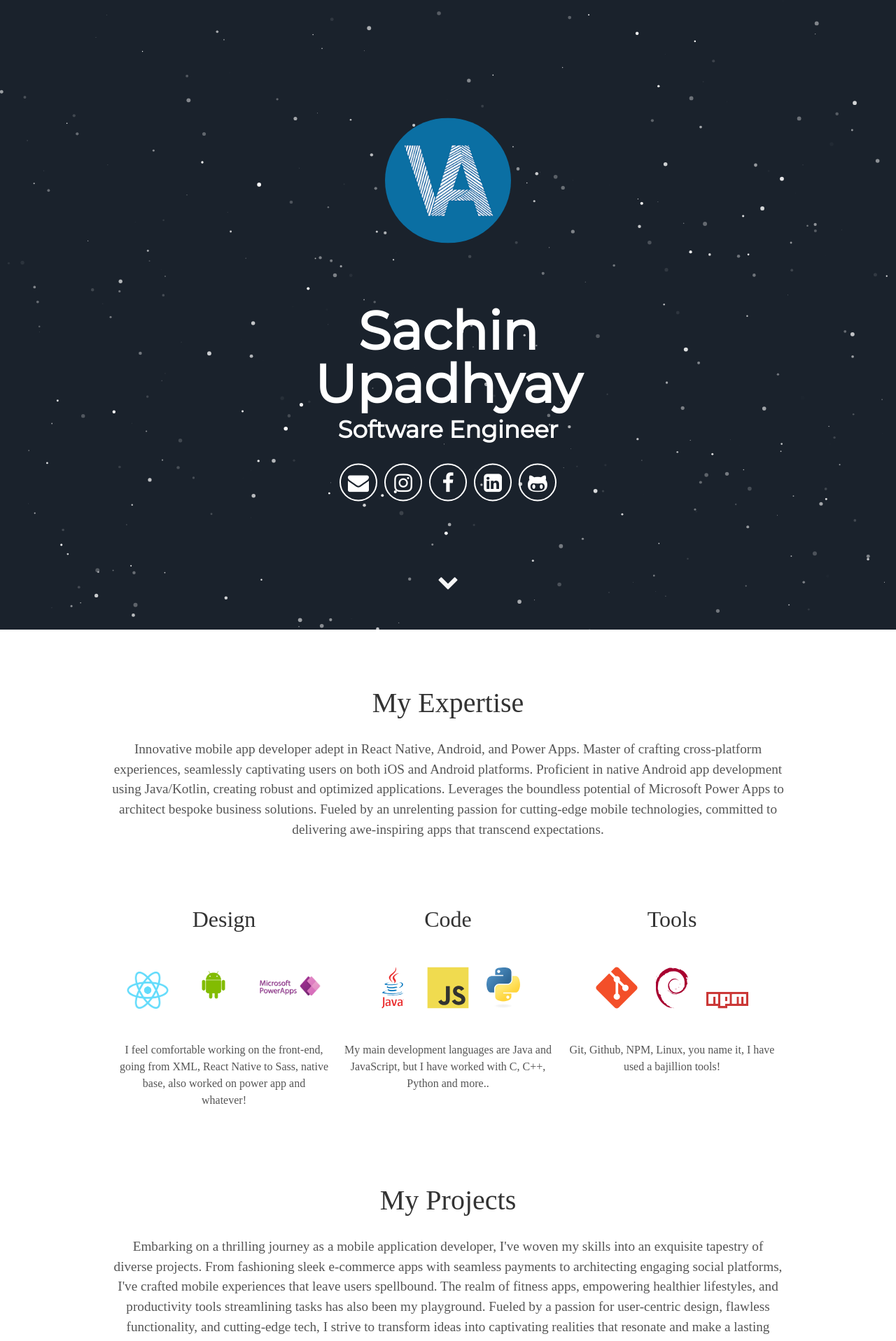
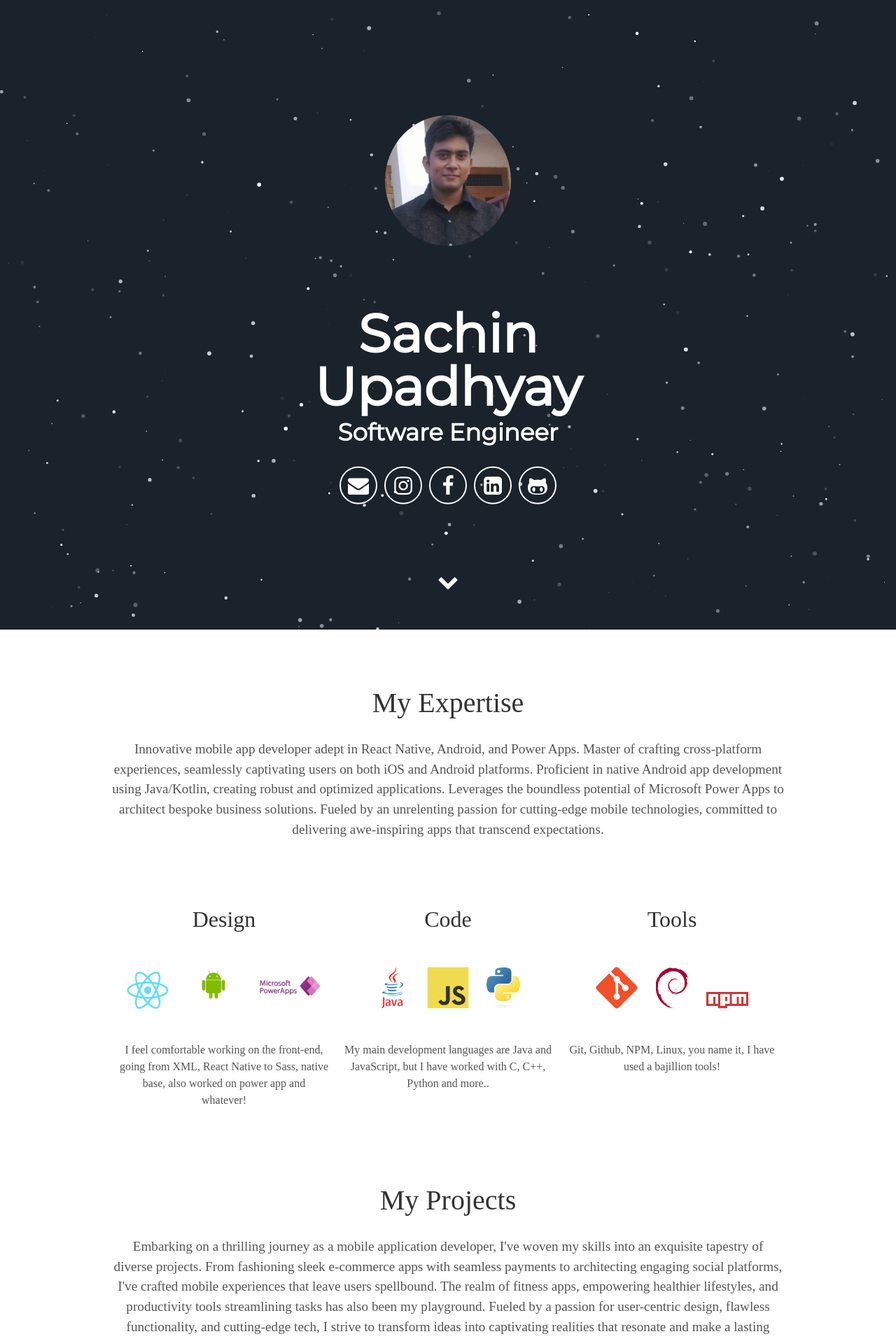
Before and after one commit to Sachin-Upadhyay/SachinWebsite, a Jekyll site: the page built from index.html, in a window 1280 px wide. Shown: the top 1917 px of the page at 70% size. Built offline with Jekyll 4.4.1, drawn with Linux system fonts in a browser that asks for light colours; some web fonts are replaced.

Commit message:
Update header.html

```diff
--- a/_includes/header.html
+++ b/_includes/header.html
@@ -1,6 +1,6 @@
 <div id="particles-js">
   <div class="header">
-    <img src="../vip4.jpg" alt="jjjj" style="border-radius: 50%;width: 28%;">
+    <img src="../Sachin edited.JPG" alt="Avatar" style="border-radius: 50%;width: 28%;">
       <h1>
         <span class="site-title">        {{ site.username }}</span>
         <span class="site-description">{{ site.user_title }}</span>
```
